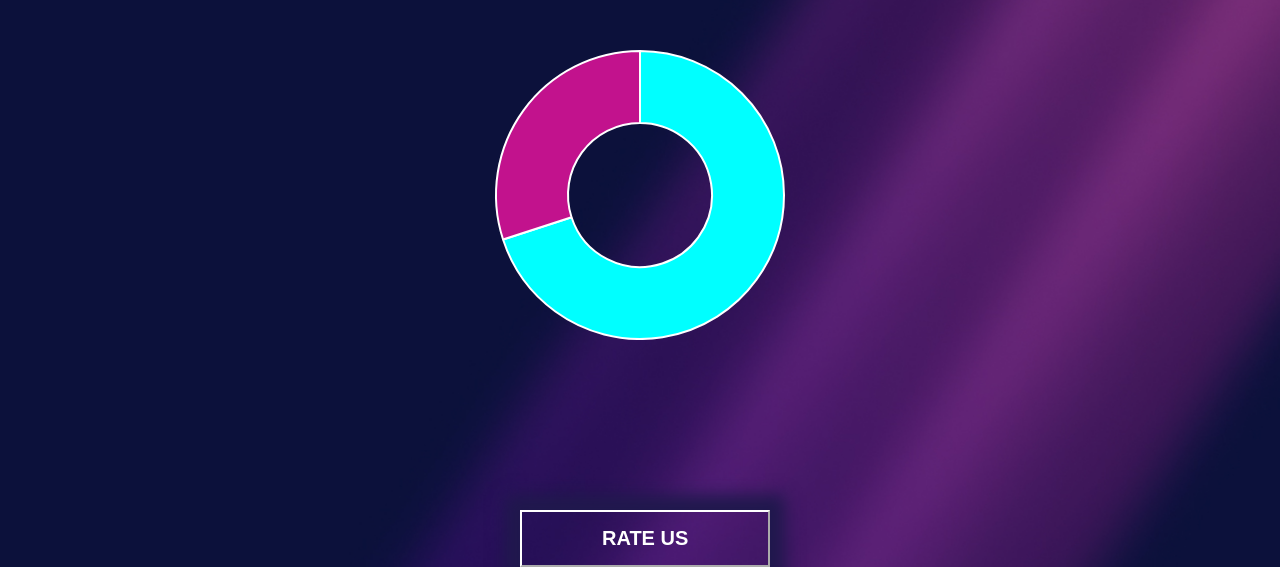
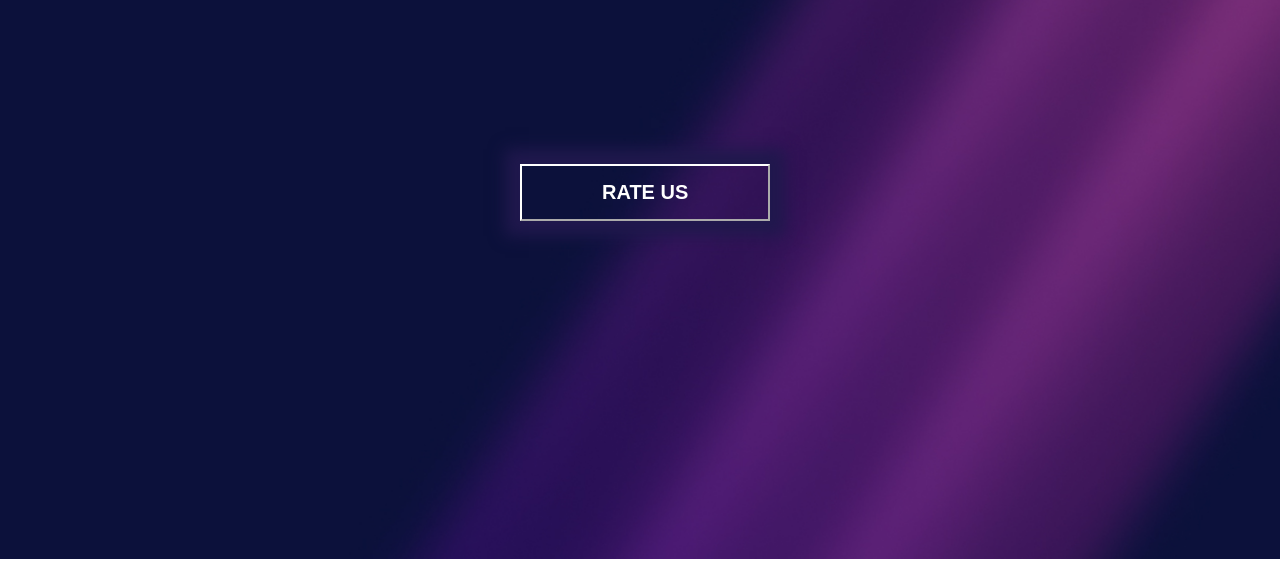
Before and after one commit to PJC90/Team-8-BW1, a plain HTML site: page results-page.html in a window 1280 px wide. Shown: the part 241-808 px from the top of the page. Drawn offline with nearby package versions, Linux system fonts and the light colour scheme.

Commit message:
last one commit

```diff
--- a/assets/style.css
+++ b/assets/style.css
@@ -58,8 +58,3 @@ font-size: 20px;
 font-weight: 700;
 box-shadow: 0px 0px 15px 15px #20184d;
 }
-.TheContainer {
-  display: flex;
-  justify-content: space-around;
-  margin-top: 46px;
-}
--- a/results-page.html
+++ b/results-page.html
@@ -7,6 +7,7 @@
     <link rel="stylesheet" href="reset.css" />
     <link rel="stylesheet" href="assets/style.css" />
   </head>
+
   <body>
     <div class="container">
       <header></header>
@@ -18,18 +19,13 @@
         <span id="span-p">
           <p>The summary of your answers:</p>
         </span>
-        <div class="TheContainer">
-          <div></div>
-          <div><canvas id="myDonutChart"></canvas></div>
-          <div></div>
-        </div>
+
         <div id="rateus">
           <button type="submit">RATE US</button>
         </div>
       </main>
       <footer></footer>
     </div>
-    <script src="https://cdn.jsdelivr.net/npm/chart.js"></script>
     <script src="script/script.js"></script>
   </body>
 </html>
--- a/script/script.js
+++ b/script/script.js
@@ -1,24 +0,0 @@
-
-    let data = {
-        datasets: [{
-            data: [7, 3],
-            backgroundColor: ['#00FFFF', '#C2128D']
-        }]
-    };
-
-    let ctx = document.getElementById('myDonutChart').getContext('2d');
-
-    let myDonutChart = new Chart(ctx, {
-        type: 'doughnut',
-        data: data,
-        options: {
-            responsive: true,
-            legend: {
-                position: 'bottom',
-            },
-            title: {
-                display: true,
-                text: 'Percentuale di Risposte Giuste su 10 Domande',
-            },
-        },
-    });
```
